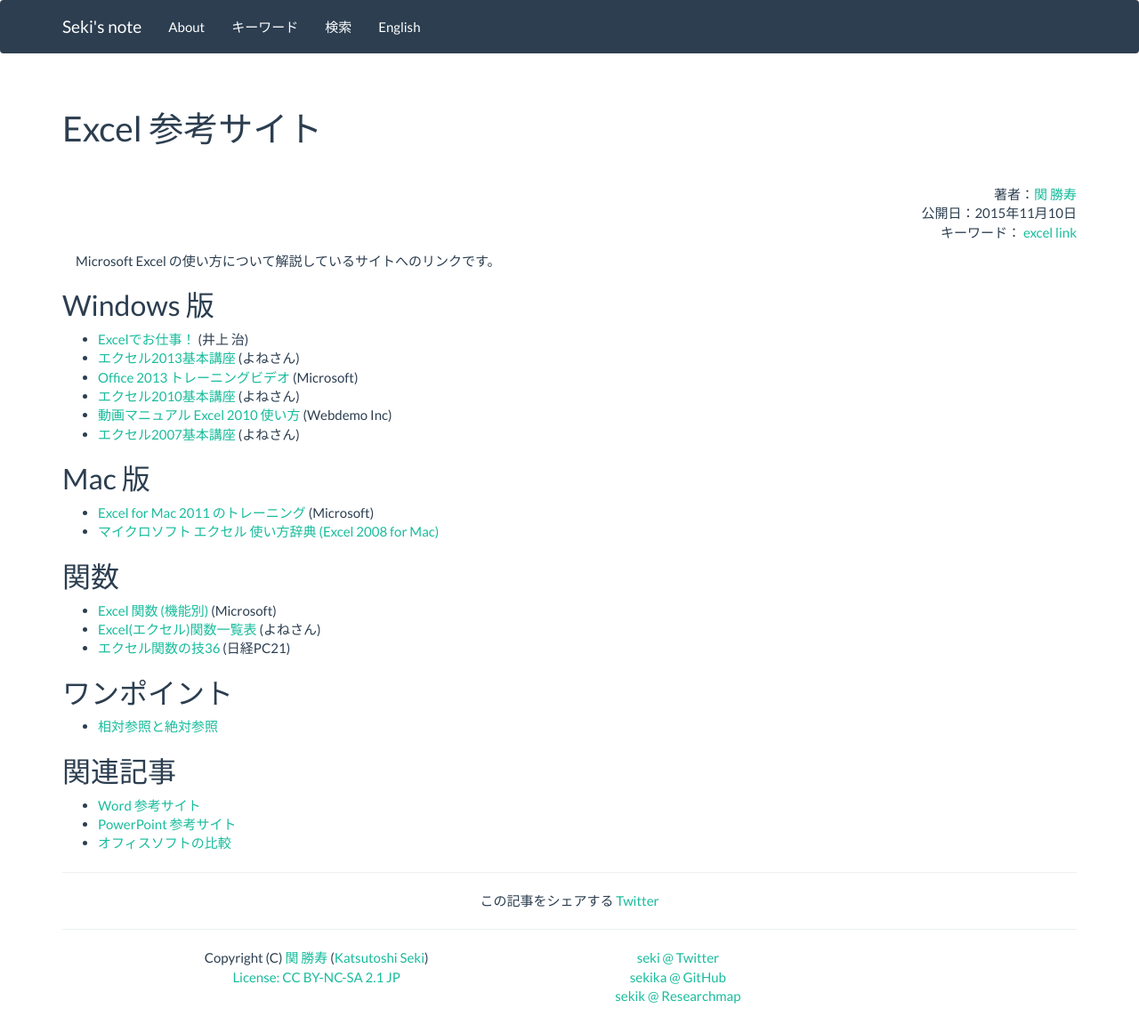
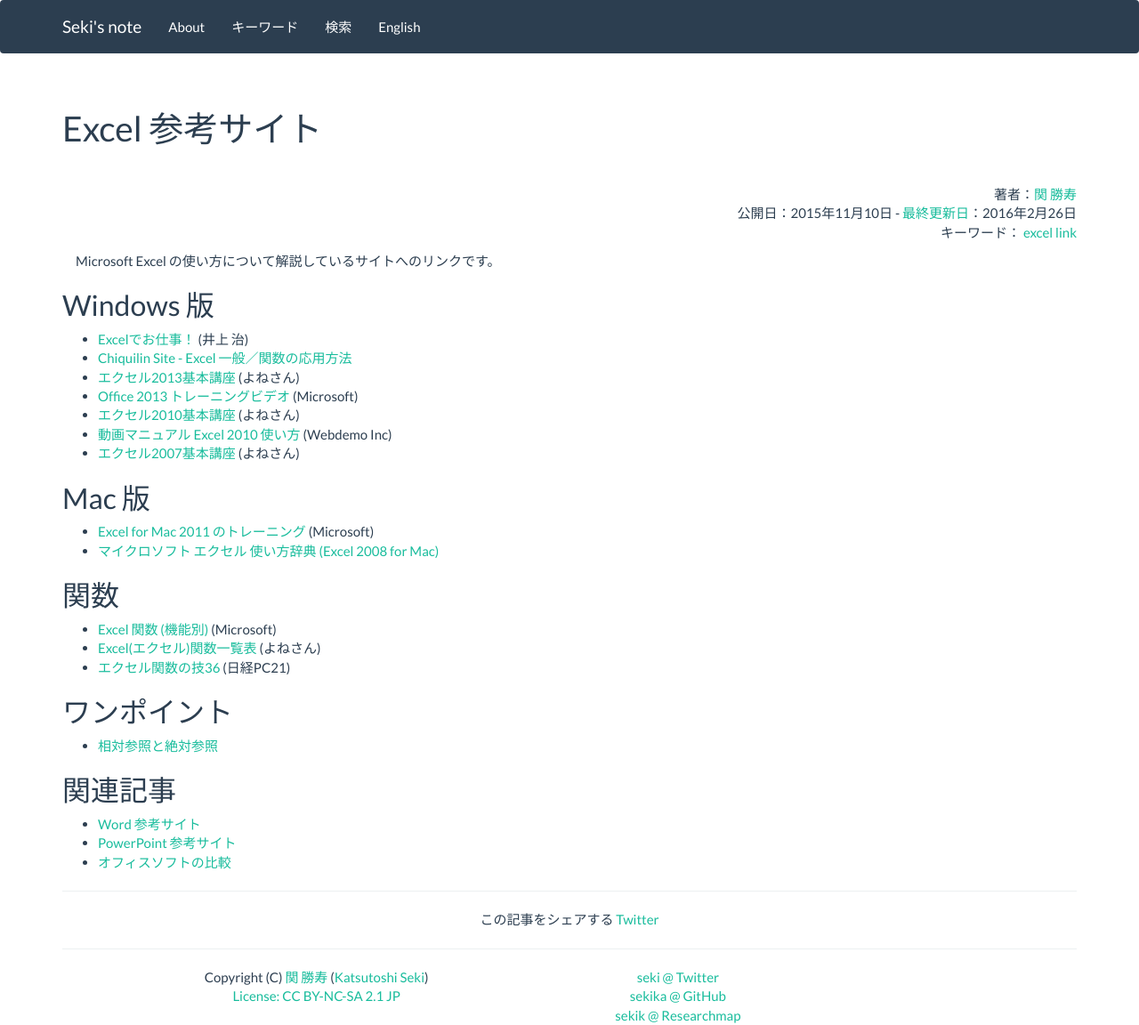
Before and after one commit to sekika/sekika.github.io, a Jekyll site: the page built from _posts/2015-11-10-excel-link.md, in a window 1280 px wide. Shown: the whole page at 89% size. Built offline with Jekyll 4.4.1, drawn with Linux system fonts in a browser that asks for light colours; nearby versions of some CDN libraries; comment, search, counter and statistics services are not loaded; before the commit the page ends 1131 px from its top, so only the background shows below that.

Commit message:
Added a link to Chiquilin Site

```diff
--- a/_posts/2015-11-10-excel-link.md
+++ b/_posts/2015-11-10-excel-link.md
@@ -2,6 +2,7 @@
 layout: post
 title: Excel 参考サイト
 date: 2015-11-10 10:27:37 +0000
+update: 2016-02-26 08:36:59 +0000
 tags:
 - excel
 - link
@@ -10,6 +11,7 @@
 
 ## Windows 版
 - [Excelでお仕事！](http://www.asahi-net.or.jp/~ef2o-inue/top01.html) (井上 治)
+- [Chiquilin Site - Excel 一般／関数の応用方法](http://www.geocities.jp/chiquilin_site/)
 - [エクセル2013基本講座](http://www4.synapse.ne.jp/yone/excel2013/) (よねさん)
 - [Office 2013 トレーニングビデオ](http://www.microsoft.com/ja-jp/office/2013/business/training/training-video/default.aspx) (Microsoft)
 - [エクセル2010基本講座](http://www4.synapse.ne.jp/yone/excel2010/) (よねさん)
```
